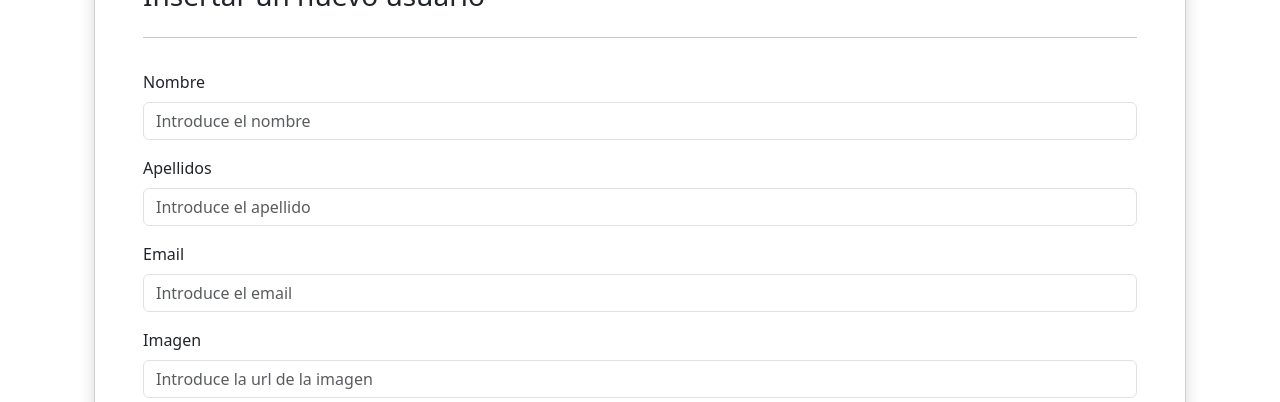
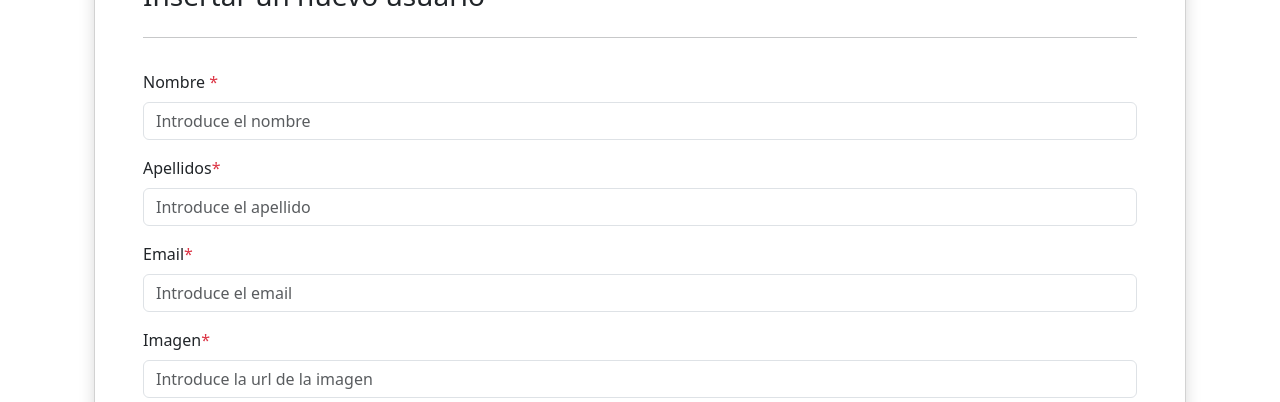
Before and after one commit to lauragain/usersApp, an Angular app in the folder usersApp/: page /dashboard/newuser in a window 1280 px wide. Shown: the part 195-597 px from the top of the page. Built offline with nearby package versions, Linux system fonts and the light colour scheme.

Commit message:
Validaciones formulario

```diff
--- a/usersApp/src/app/pages/form/form.component.html
+++ b/usersApp/src/app/pages/form/form.component.html
@@ -4,7 +4,9 @@
     <hr />
     <form [formGroup]="userForm" (ngSubmit)="getDataForm()">
       <div class="my-3">
-        <label class="form-label" for="first_name">Nombre</label>
+        <label class="form-label" for="first_name"
+          >Nombre <span class="text-danger">*</span></label
+        >
         <input
           class="form-control"
           type="text"
@@ -12,10 +14,20 @@
           formControlName="first_name"
           placeholder="Introduce el nombre"
         />
+        @if (userForm.get('first_name')?.invalid &&
+        userForm.get('first_name')?.touched){
+        <div class="text-danger">
+          @if (userForm.get('first_name')?.hasError('required')){
+          <small>El nombre es obligatorio.</small>
+          }
+        </div>
+        }
       </div>
 
       <div class="my-3">
-        <label class="form-label" for="last_name">Apellidos</label>
+        <label class="form-label" for="last_name"
+          >Apellidos<span class="text-danger">*</span></label
+        >
         <input
           class="form-control"
           type="text"
@@ -23,10 +35,20 @@
           formControlName="last_name"
           placeholder="Introduce el apellido"
         />
+        @if(userForm.get('last_name')?.invalid &&
+        userForm.get('last_name')?.touched){
+        <div class="text-danger">
+          @if(userForm.get('last_name')?.hasError('required')){
+          <small>El apellido es obligatorio.</small>
+          }
+        </div>
+        }
       </div>
 
       <div class="my-3">
-        <label class="form-label" for="email">Email</label>
+        <label class="form-label" for="email"
+          >Email<span class="text-danger">*</span></label
+        >
         <input
           class="form-control"
           type="email"
@@ -34,10 +56,21 @@
           formControlName="email"
           placeholder="Introduce el email"
         />
+        @if (userForm.get('email')?.invalid && userForm.get('email')?.touched){
+        <div class="text-danger">
+          @if (userForm.get('email')?.hasError('required')){
+          <small>El email es obligatorio.</small>
+          } @if (userForm.get('email')?.hasError('email')){
+          <small>Debe ser un email válido.</small>
+          }
+        </div>
+        }
       </div>
 
       <div class="my-3">
-        <label class="form-label" for="image">Imagen</label>
+        <label class="form-label" for="image"
+          >Imagen<span class="text-danger">*</span></label
+        >
         <input
           class="form-control"
           type="url"
@@ -45,6 +78,13 @@
           formControlName="image"
           placeholder="Introduce la url de la imagen"
         />
+        @if (userForm.get('image')?.invalid && userForm.get('image')?.touched){
+        <div class="text-danger">
+          @if (userForm.get('image')?.hasError('required')){
+          <small>La url de la imagen es obligatoria.</small>
+          }
+        </div>
+        }
       </div>
 
       <div class="my-3">
--- a/usersApp/src/app/pages/form/form.component.ts
+++ b/usersApp/src/app/pages/form/form.component.ts
@@ -1,5 +1,5 @@
 import { Component, inject } from '@angular/core';
-import { FormControl, FormGroup, ReactiveFormsModule } from '@angular/forms';
+import { FormControl, FormGroup, ReactiveFormsModule, Validators } from '@angular/forms';
 import { IUser } from '../../interfaces/iuser.interface';
 import { UsersService } from '../../services/users.service';
 import { Router } from '@angular/router';
@@ -18,18 +18,20 @@ export class FormComponent {
 
   constructor(){
     this.userForm = new FormGroup({
-      first_name: new FormControl(null, []),
-      last_name: new FormControl(null, []),
-      email: new FormControl(null, []),
-      image: new FormControl(null, [])
+      first_name: new FormControl(null, [Validators.required]),
+      last_name: new FormControl(null, [Validators.required]),
+      email: new FormControl(null, [Validators.required, Validators.email]),
+      image: new FormControl(null, [Validators.required])
     })
   }
 
   async getDataForm(){
-    console.log('Formulario enviaado:', this.userForm.value)
+    if (this.userForm.invalid){
+      alert('Por favor, completa correctamente los campos antes de enviar.')
+      return
+    }
     try{
       const response: IUser = await this.usersService.insert(this.userForm.value)
-      console.log('Respuesta de la API:', response)
       if (response && response.id){
         alert('Usuario inserado correctamente')
         this.userForm.reset()
```
